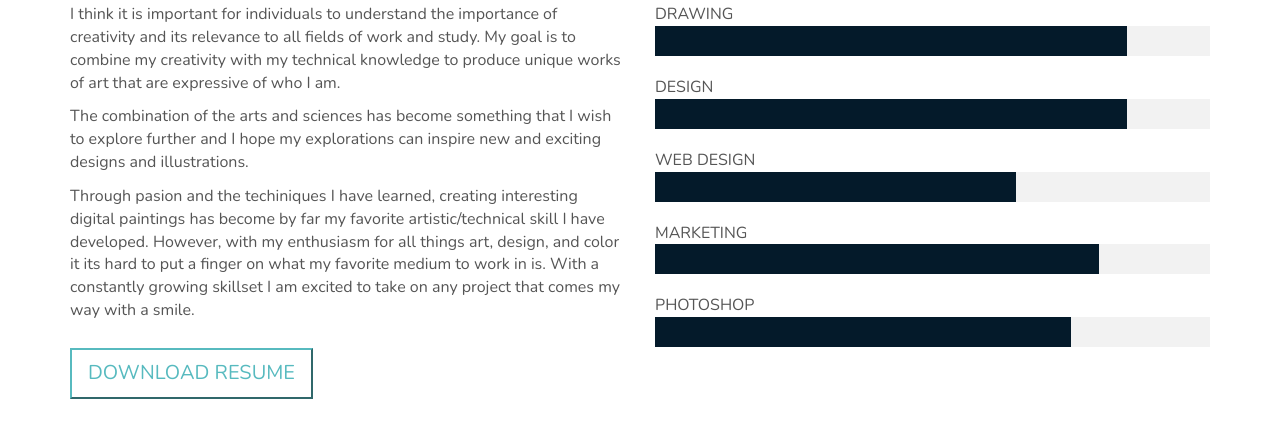
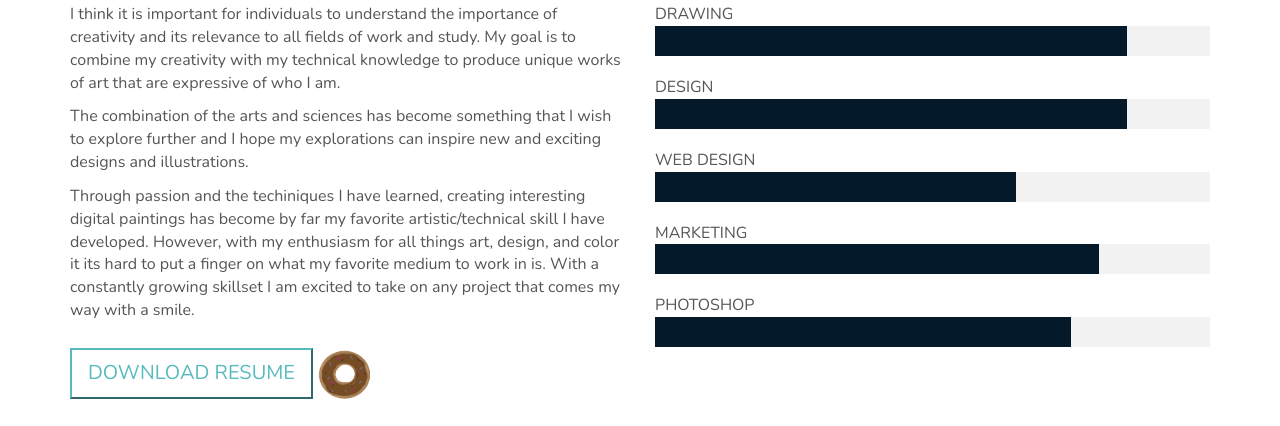
Before and after one commit to fountael/fountain-portfolio, a plain HTML site: page index.html in a window 1280 px wide. Shown: the part 1005-1431 px from the top of the page. Drawn offline with nearby package versions, Linux system fonts and the light colour scheme; grey boxes are pictures that could not be loaded; a web font is replaced by a local one.

Commit message:
final commit

```diff
--- a/index.html
+++ b/index.html
@@ -56,9 +56,6 @@
 _________________________________________________________ -->
 
     <div class="navbar navbar-default navbar-fixed-top" role="navigation" id="navbar">
-      <div data-animate="fadeInDown" class="logo">
-        <img src="img/logo36.png" alt="logo" width="130">
-      </div>
         <div class="container">
             <div class="navbar-header">
                 <button type="button" class="navbar-toggle" data-toggle="collapse" data-target=".navbar-collapse">
@@ -138,8 +135,8 @@ _________________________________________________________ -->
 
                                 <p>The combination of the arts and sciences has become something that I wish to explore further and I hope my explorations can inspire new and exciting designs and illustrations. </p>
 
-                                <p>Through pasion and the techiniques I have learned, creating interesting digital paintings has become by far my favorite artistic/technical skill I have developed. However, with my enthusiasm for all things art, design, and color it its hard to put a finger on what my favorite medium to work in is. With a constantly growing skillset I am excited to take on any project that comes my way with a smile. </p>
-<a href="files/fountain_RESUME.pdf" download="Resume"><button> Download Resume</button></a>
+                                <p>Through passion and the techiniques I have learned, creating interesting digital paintings has become by far my favorite artistic/technical skill I have developed. However, with my enthusiasm for all things art, design, and color it its hard to put a finger on what my favorite medium to work in is. With a constantly growing skillset I am excited to take on any project that comes my way with a smile. </p>
+<a href="files/fountain_RESUME.pdf" download="Resume"><button> Download Resume</button></a> <img src="img/logo36.png" alt="logo" width="130">
                             </div>
 
                             <div class="col-sm-6" data-animate="fadeInUp">
@@ -682,6 +679,7 @@ _________________________________________________________ -->
                     </div>
                     <!-- /.6 -->
 
+
                     <div class="col-sm-6">
                         <p>&copy; 2016 Emily Fountain</p>
                     </div>
```
